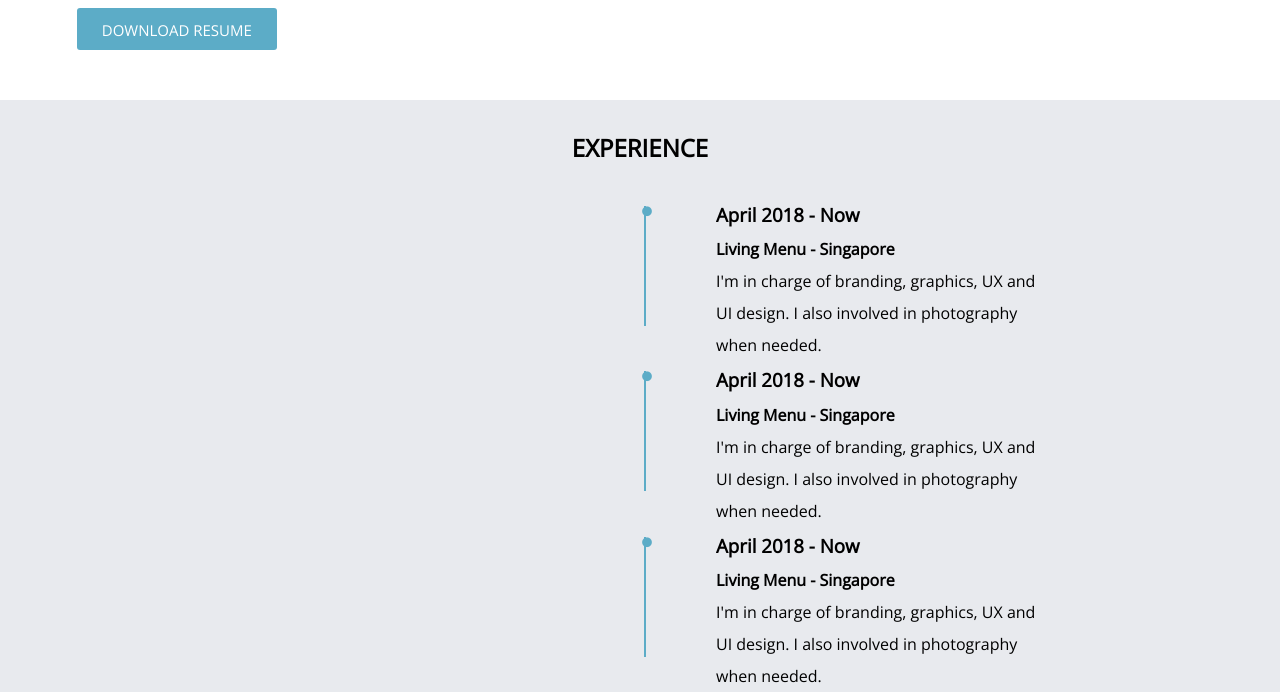
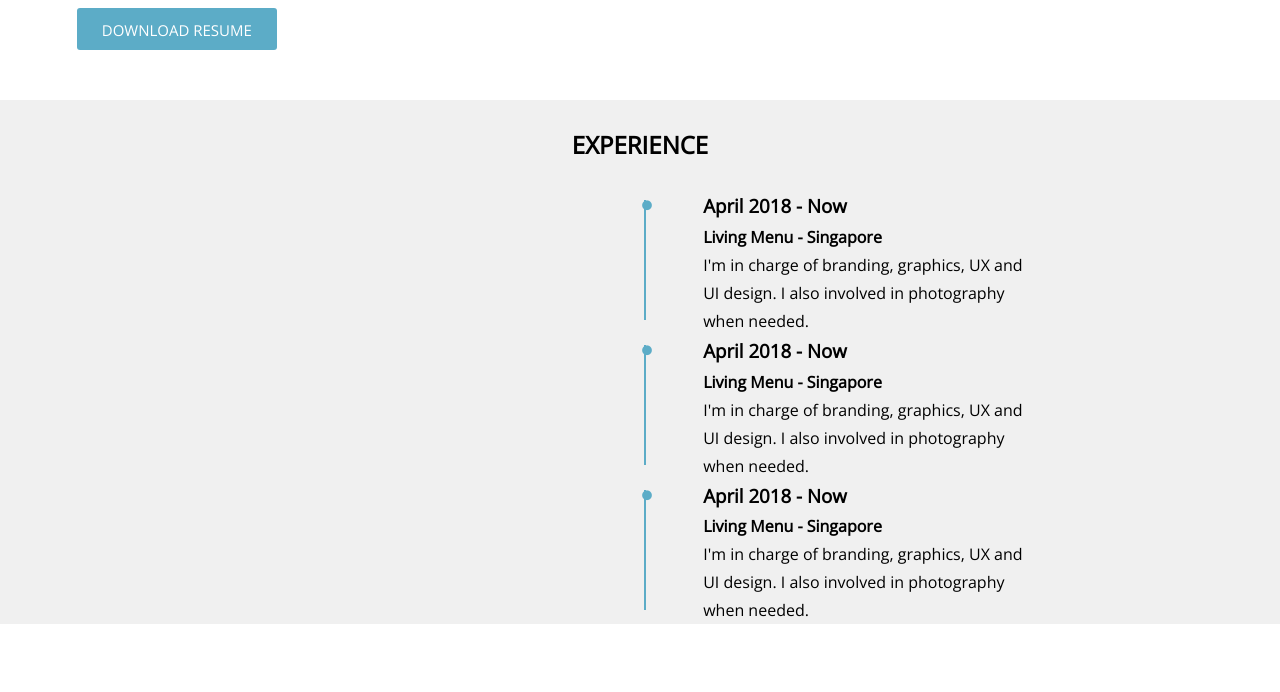
Before and after one commit to jiachihuynh/my_resume, a website: page index.html in a window 1280 px wide. Shown: the part 1119-1811 px from the top of the page. After the commit the page ends 1743 px from the top, so only its background shows below. Drawn offline with nearby package versions, Linux system fonts and the light colour scheme.

Commit message:
Fix exp components

```diff
--- a/styles.css
+++ b/styles.css
@@ -205,8 +205,8 @@ a {
 }
 
 .exp {
-    background-color: #e8eaee;
-    line-height: 2;
+    background-color: #f0f0f0;
+    line-height: 1.75;
 }
 
 .exp h2 {
@@ -236,7 +236,7 @@ a {
 }
 
 .exp .job-infor {
-    margin-left: 4rem;
+    margin-left: 4vw;
     width: 20rem;
     overflow: auto;
 }
```
